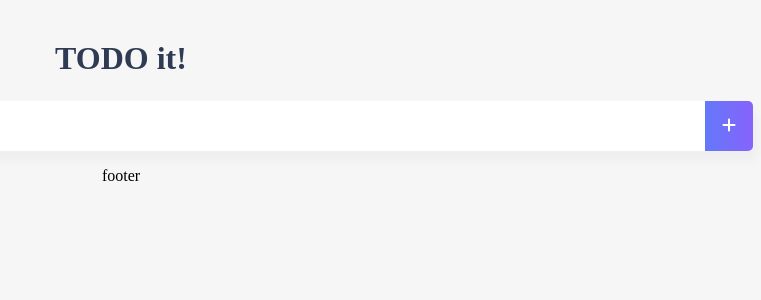
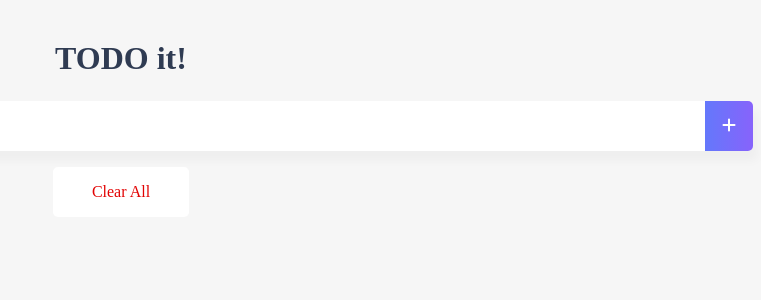
Before and after one commit to yoonjeongseo/vue-todolist, a Vue app: page / in a window 1280 px wide. Shown: the top 300 px of the page, without its empty margins (519-1280 px from the left). Built offline with nearby package versions, Linux system fonts and the light colour scheme.

Commit message:
TodoList 수정, TodoFooter 추가

```diff
--- a/src/components/TodoFooter.vue
+++ b/src/components/TodoFooter.vue
@@ -1,15 +1,31 @@
 <template>
-  <div>
-    footer
+  <div class="clearAllContainer">
+    <span class="clearAllBtn" v-on:click="clearTodo">Clear All</span>
   </div>
 </template>
 
 <script>
 export default {
-
+  methods: {
+    clearTodo: function() {
+      localStorage.clear();
+      //clearTodo를 누르면 로컬스토리지 클리어
+    }
+  }
 }
 </script>
 
-<style>
-
+<style scoped>
+  .clearAllContainer {
+    width: 8.5rem;
+    height: 50px;
+    line-height: 50px;
+    background-color: #fff;
+    border-radius: 5px;
+    margin: 0 auto;
+  }
+  .clearAllBtn {
+    color: #e20303;
+    display: block;
+  }
 </style>
--- a/src/components/TodoList.vue
+++ b/src/components/TodoList.vue
@@ -29,7 +29,7 @@ export default {
     removeTodo: function(todoItem, index) {
       console.log(todoItem, index);
       //todoItems의 값과 인덱스를 받아올 수 있다
-      localStorage.removeItem(todoItem);
+      localStorage.removeItem(todoItem.item);
       // vue의 API인  removeItem을 통해서 로컬스토리지의 todoItems의 배열에서 클릭한 removeItem을 지워준다
       this.todoItems.splice(index, 1);
       // Javascript의 배열 API인 splice를 이용해 splice(index, 1) 특정인덱스에서 1개를 지운다
```
